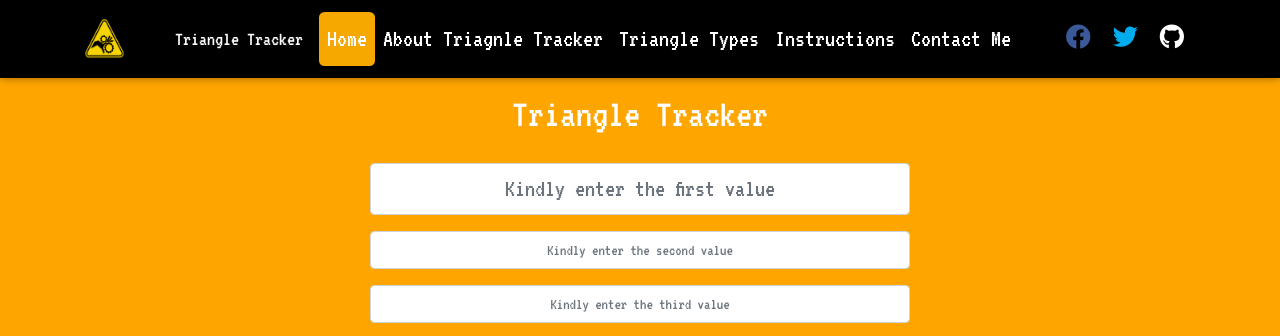
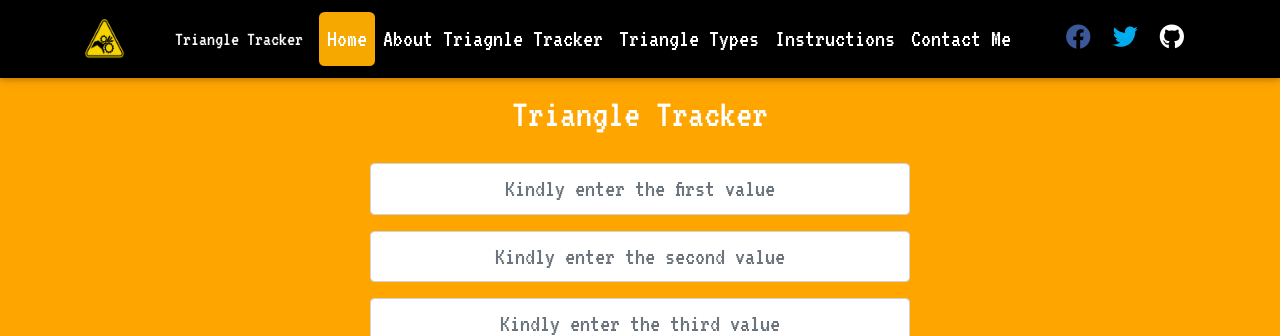
Before and after one commit to Lugaga/triangle-tracker, a plain HTML site: page index.html in a window 1280 px wide. Shown: the top 336 px of the page. Drawn offline with Linux system fonts and the light colour scheme.

Commit message:
add font-size property to css/style.css file

```diff
--- a/css/style.css
+++ b/css/style.css
@@ -5,6 +5,12 @@ h1 {
 }
 
 #a {
+    font-size: 25px;
+}
+#b {
+    font-size: 25px;
+}
+#c {
     font-size: 25px;
 }
 
```
